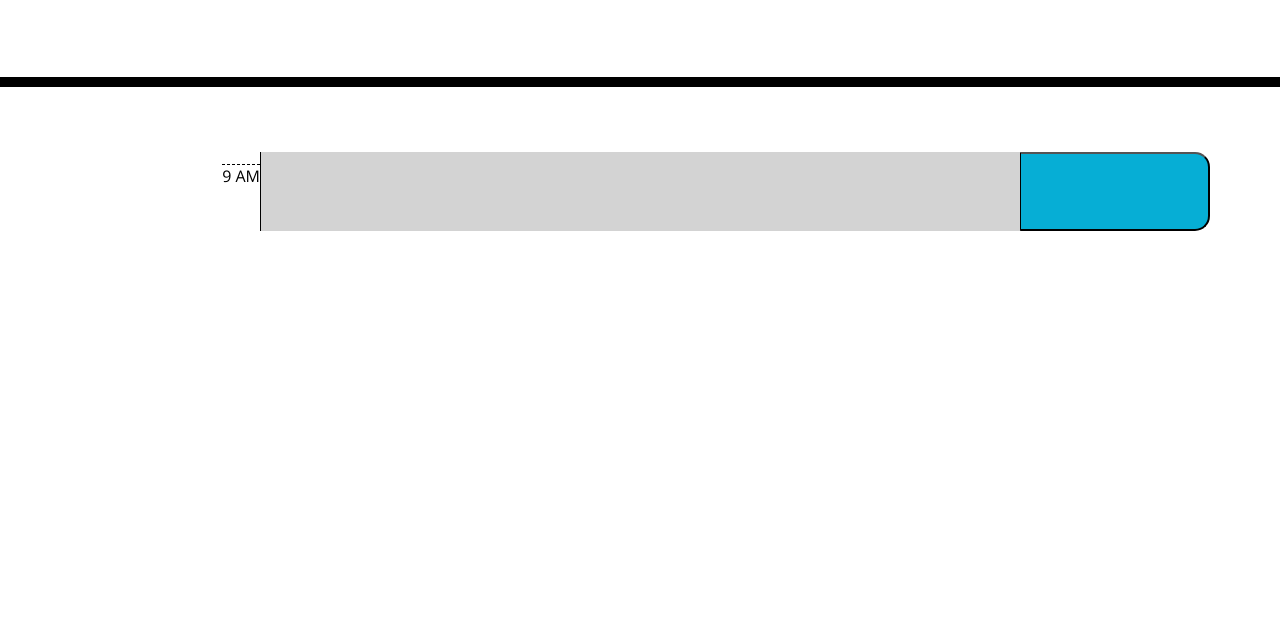
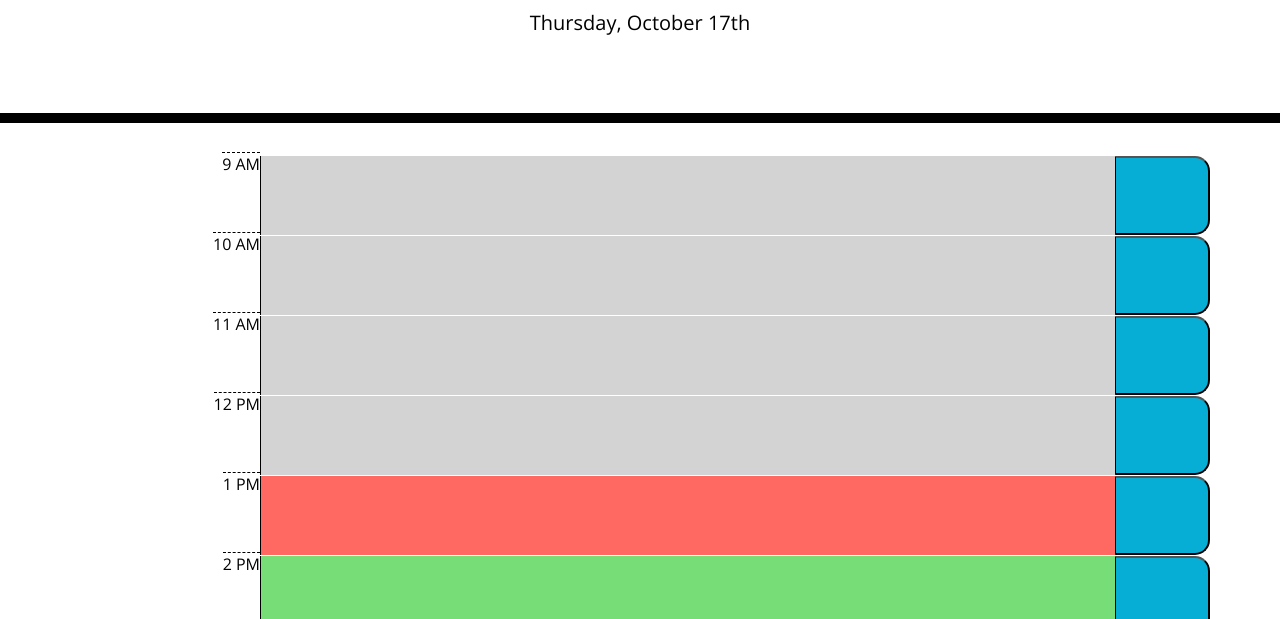
Before and after one commit to hfurusho/hw05-day-planner, a plain HTML site: page index.html in a window 1280 px wide. Shown: the part 181-800 px from the top of the page. Drawn offline with nearby package versions, Linux system fonts and the light colour scheme.

Commit message:
Timeblock rows populate and colorize correctly.

```diff
--- a/index.html
+++ b/index.html
@@ -32,19 +32,30 @@
     </header>
     <div class="container">
       <!-- Timeblocks go here -->
-      <div class="row">
+      <!-- <div class="row">
         <div class="col-2 w-100 h-100 mx-0 my-0 px-0 py-0">
           <div class="w-100 h-100 text-right">
             <span class="hour">9 AM</span>
           </div>
         </div>
         <div class="col-8 w-100 h-100 mx-0 my-0 px-0 py-0">
-          <textarea class="past w-100 h-100 px-0 py-0" name="" id=""></textarea>
+          <textarea class="past w-100 h-100" name="" id=""></textarea>
         </div>
         <div class="col-2 w-100 h-100 mx-0 my-0 px-0 py-0">
           <button class="save-btn w-100 h-100 px-0 py-0"></button>
         </div>
       </div>
+      <div class="row">
+        <div class="col-2 w-100 h-100 mx-0 my-0 px-0 py-0">
+          <div class="w-100 h-100 text-right"><span class="hour"></span></div>
+        </div>
+        <div class="col-8 w-100 h-100 mx-0 my-0 px-0 py-0">
+          <textarea class="w-100 h-100 past"></textarea>
+        </div>
+        <div class="col-2 w-100 h-100 mx-0 my-0 px-0 py-0">
+          <button class="save-btn w-100 h-100 px-0 py-0"></button>
+        </div>
+      </div> -->
     </div>
     <script src="https://code.jquery.com/jquery-3.4.1.min.js"></script>
     <script src="https://cdnjs.cloudflare.com/ajax/libs/moment.js/2.24.0/moment.min.js"></script>
--- a/scripts/app.js
+++ b/scripts/app.js
@@ -0,0 +1,43 @@
+let today = moment().format("dddd, MMMM Do");
+$("#currentDay").text(today);
+
+populateTimeBlocks();
+
+function populateTimeBlocks() {
+  let hourNow = parseInt(
+    moment()
+      .hour(13)
+      .format("H")
+  );
+
+  for (let i = 9; i < 18; i++) {
+    let hour = moment().hour(i);
+    let hourNum = parseInt(hour.format("H"));
+    let row = $("<div class='row'>");
+
+    let timeColDiv = $("<div class='col-2 w-100 h-100 mx-0 my-0 px-0 py-0'>");
+    let timeDiv = $("<div class='w-100 h-100 text-right'>");
+    let timeSpan = $("<span class='hour'>");
+    timeSpan.text(hour.format("h A"));
+    timeDiv.append(timeSpan);
+    timeColDiv.append(timeDiv);
+
+    let textDiv = $("<div class='col-9 w-100 h-100 mx-0 my-0 px-0 py-0'>");
+    let textArea = $("<textarea class='w-100 h-100'>");
+    if (hourNow == hourNum) {
+      textArea.addClass("present");
+    } else if (hourNow > hourNum) {
+      textArea.addClass("past");
+    } else {
+      textArea.addClass("future");
+    }
+    textDiv.append(textArea);
+
+    let saveBtn = $(
+      "<div class='col-1 w-100 h-100 mx-0 my-0 px-0 py-0'><button class='save-btn w-100 h-100 px-0 py-0'></button></div>"
+    );
+
+    row.append(timeColDiv, textDiv, saveBtn);
+    $(".container").append(row);
+  }
+}
```
